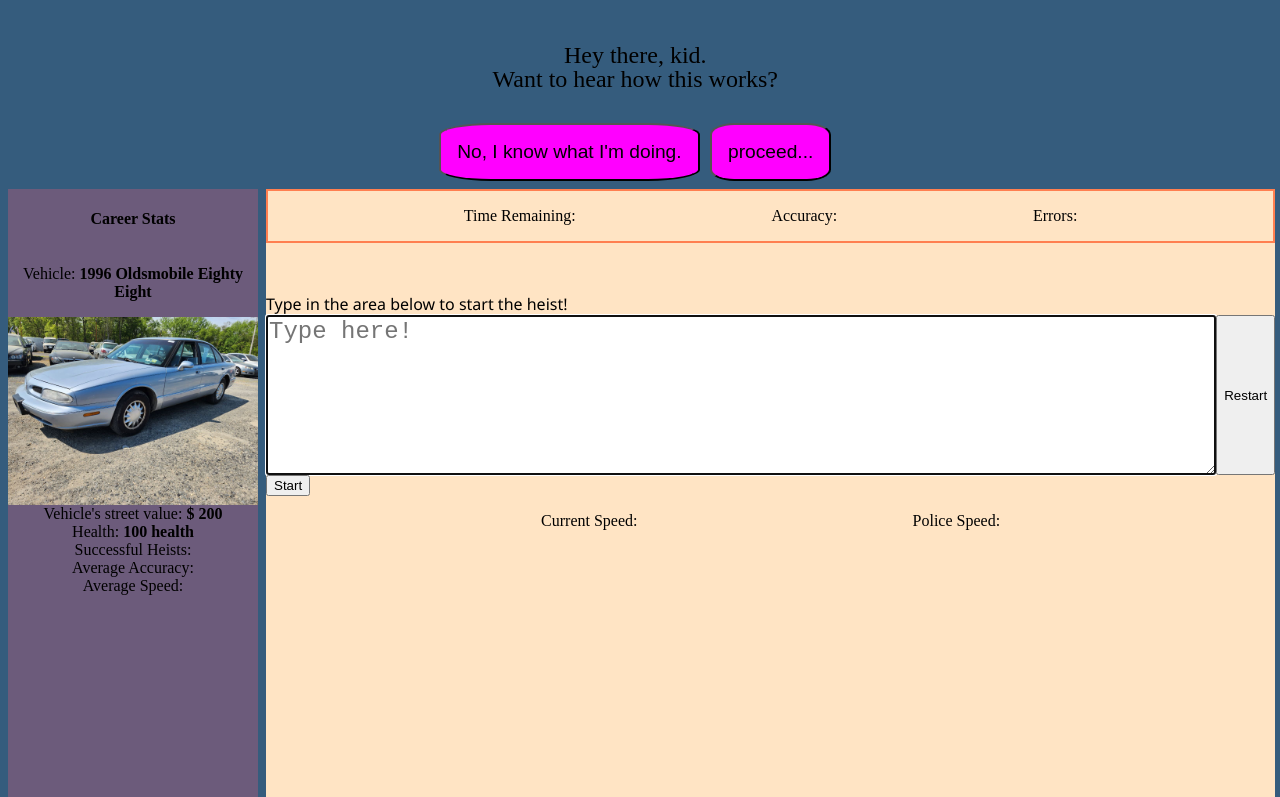
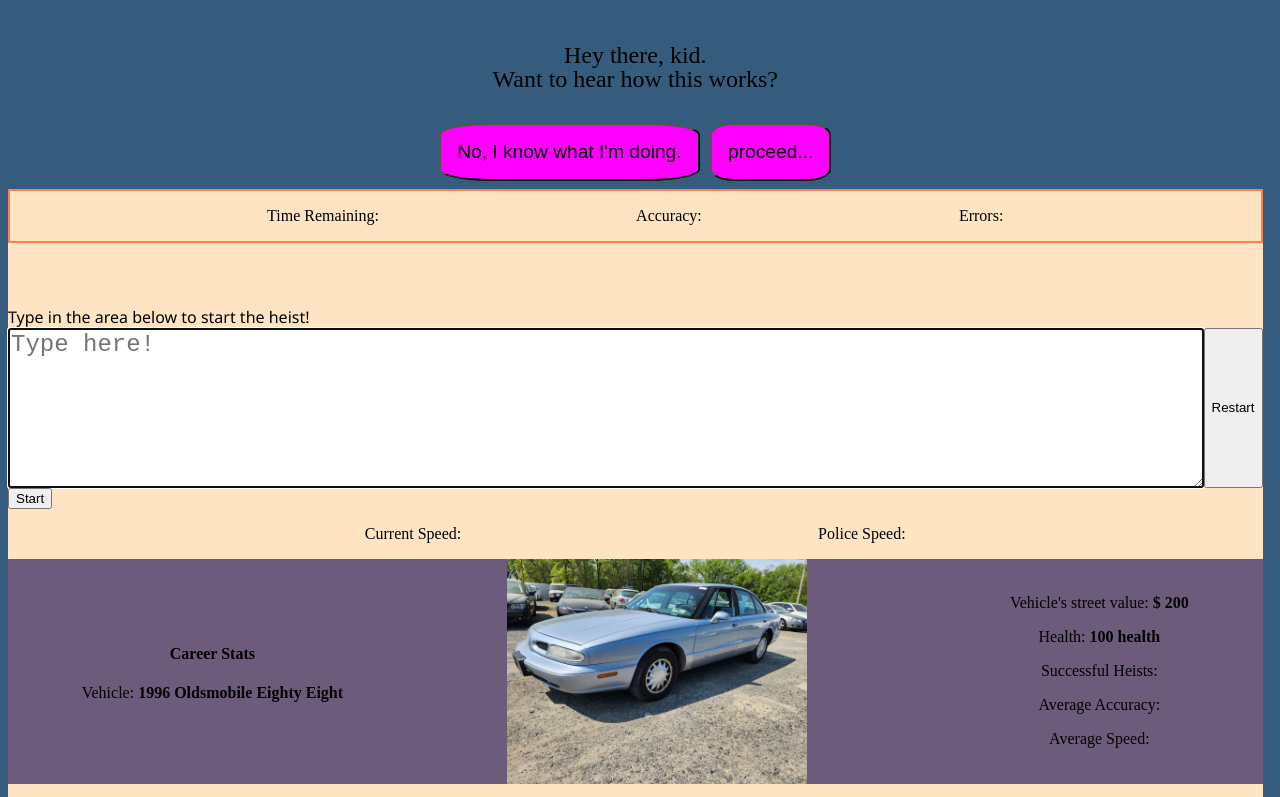
Before and after one commit to ianpmaher/gta, a plain HTML site: page index.html in a window 1280 px wide. Shown: the part 61-858 px from the top of the page. Drawn offline with Linux system fonts and the light colour scheme.

Commit message:
fixed some display stuff, moved sidebar to bottom

```diff
--- a/css/style.css
+++ b/css/style.css
@@ -2,6 +2,7 @@ body {
   background-color: #355C7D;
   width: 99vw;;
   height: 95vh;
+  overflow-x: hidden;
 }
 header {
   text-align: center;
@@ -20,32 +21,35 @@ main {
   gap: 0.5rem;
   height: 80%;
 }
-aside {
-  display: flex;
-  flex-basis: content;
-  height: 100%;
-}
 .sidebar {
   display: flex;
   flex-basis: content;
+  flex-direction: row;
   background-color: #6C5B7B;
   /* margin: 0.5rem; */
-  flex-direction: column;
   text-align: center;
   align-items: center;
+  justify-content: space-around;
+  gap: 1rem;
 }
 .user-stats {
-  list-style-type: none;
-  padding: 0;
-  margin: 0;
-  flex-basis: 1;
+  list-style: none;
+  display: flex;
+  flex-direction: column;
+  gap: 1rem;
+}
+.user-stats li {
+  padding: auto;
+  margin: auto;
+  align-items: center;
+  justify-content: space-evenly;
 }
 .stat-inject {
   font-weight: 600;
 }
 #user-vehicle {
-  max-width: 250px;
-  max-height: 250px;
+  max-width: 300px;
+  max-height: 300px;
 }
 .top-row {
   border: solid coral 2px;
@@ -135,12 +139,6 @@ label {
     margin-top: -1rem;
     /* height: 85%; */
   }
-  .aside {
-    flex-flow: row wrap;
-    flex-direction: row;
-    justify-self: auto;
-    margin: 0 auto;
-  }
   .sidebar {
     margin: 0 auto;
     flex-direction: inherit;
--- a/index.html
+++ b/index.html
@@ -24,18 +24,6 @@
     <button id="intro-button5" class="hidden intro-buttons">LET'S STEAL SOME CARS</button>
   </article>
   <div id="flex-container-page">
-    <aside class="sidebar">
-      <h4>Career Stats</h4>
-      <p>Vehicle: <span id="vehicle-name" class="stat-inject"></span></p>
-      <img id="user-vehicle" src="" />
-      <ul class="user-stats">
-        <li>Vehicle's street value: <span id="vehicle-worth" class="stat-inject"></span></li>
-        <li>Health: <span id="user-health" class="stat-inject"></span></li>
-        <li>Successful Heists: <span id="total-heists" class="stat-inject"></span></li>
-        <li>Average Accuracy: <span id="avg-accuracy" class="stat-inject"></span></li>
-        <li>Average Speed: <span id="avg-speed" class="stat-inject"></span></li>
-      </ul>
-    </aside>
     <main>
       <section class="top-row">
         <div class="flex-container" id="top-row-container">
@@ -64,6 +52,20 @@
 
         </div>
       </section>
+      <section class="sidebar">
+        <div class="vehicle-stuff">
+          <h4>Career Stats</h4>
+          <p>Vehicle: <span id="vehicle-name" class="stat-inject"></span></p>
+        </div>
+        <img id="user-vehicle" src="" />
+        <ul class="user-stats">
+          <li>Vehicle's street value: <span id="vehicle-worth" class="stat-inject"></span></li>
+          <li>Health: <span id="user-health" class="stat-inject"></span></li>
+          <li>Successful Heists: <span id="total-heists" class="stat-inject"></span></li>
+          <li>Average Accuracy: <span id="avg-accuracy" class="stat-inject"></span></li>
+          <li>Average Speed: <span id="avg-speed" class="stat-inject"></span></li>
+        </ul>
+      </section>
     </div>
   </main>
   <footer>
```
